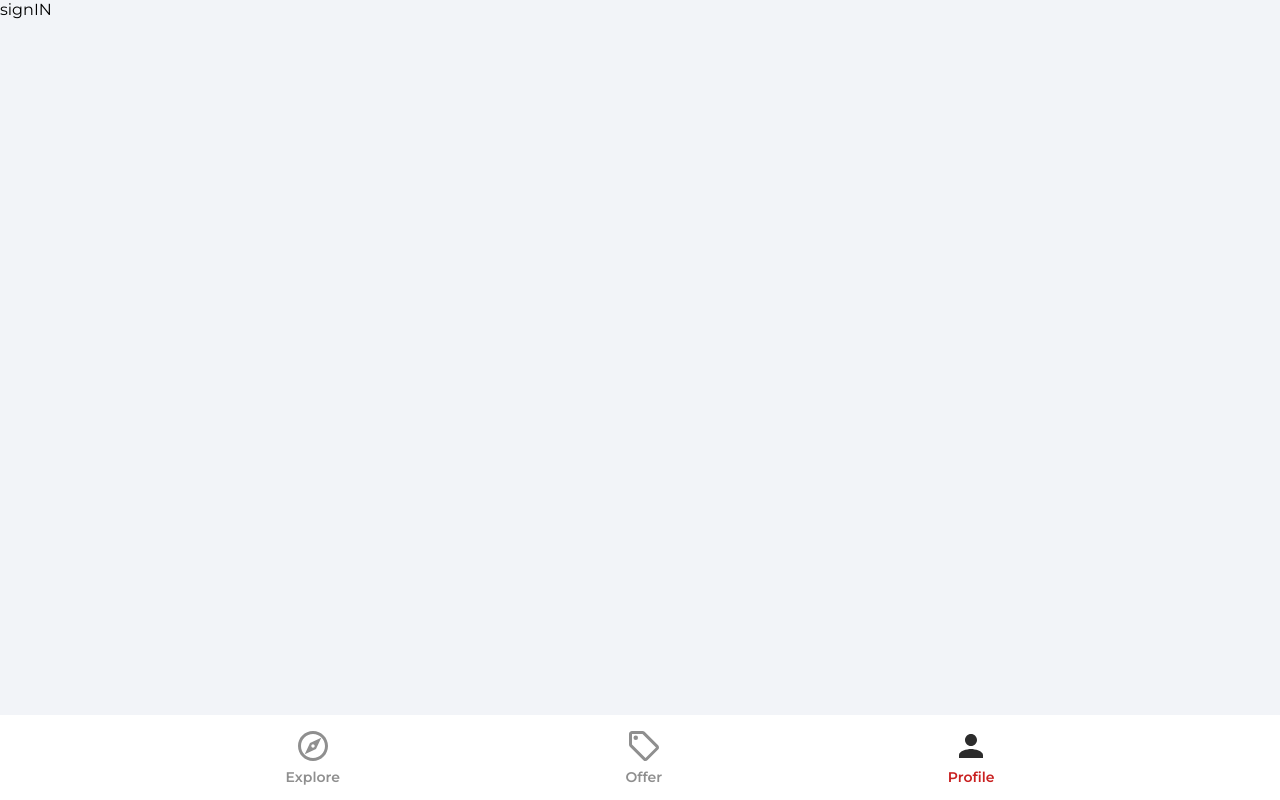
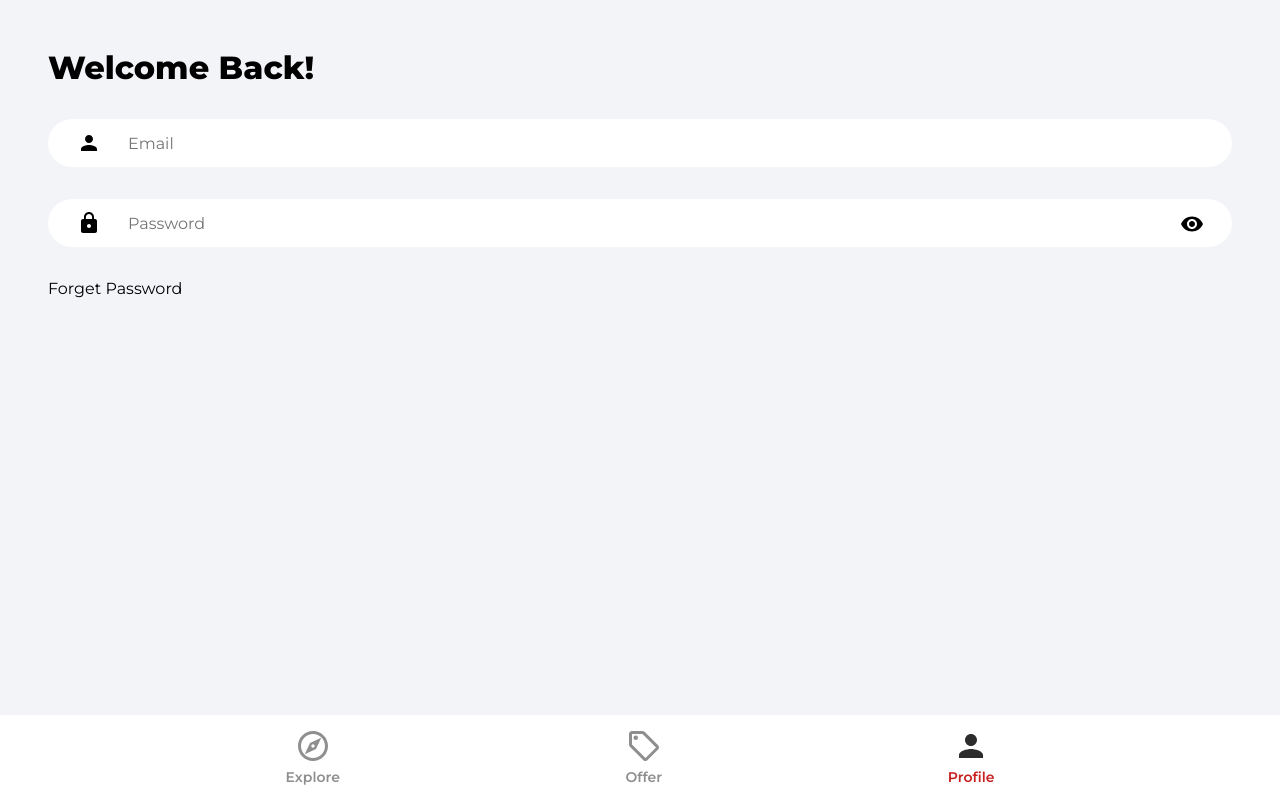
Before and after one commit to ganeshmajhi/House-Marketplace, a React (Create React App) app: page /signin in a window 1280 px wide. Built offline with nearby package versions, Linux system fonts and the light colour scheme.

Commit message:
added sign-in ui

```diff
--- a/src/pages/SignIN.jsx
+++ b/src/pages/SignIN.jsx
@@ -1,6 +1,38 @@
+import {useState} from 'react'
+import {Link, useNavigate} from 'react-router-dom'
+import {ReactComponent as ArrowRightIcon} from '../assets/svg/keyboardArrowRightIcon.svg'
+import visibilityIcon from '../assets/svg/visibilityIcon.svg'
 function SignIN() {
+  const [showPassword, setShowPassword] = useState(false)
+  const [formData, setFormData] = useState({
+    email:'',
+    password: '',
+
+  })
+  const {email,password} = formData
+  const navigate = useNavigate()
+  const onChange = () =>{}
   return (
-    <div>signIN</div>
+   <>
+      <div className='pageContainer'>
+        <header>
+          <p className='pageHeader'>
+            Welcome Back!
+          </p>
+        </header>
+        <form>
+          <input type="email" className='emailInput' placeholder='Email' id="email" value={email} onChange={onChange} />
+          <div className="passwordInputDiv">
+            <input type={showPassword ? 'text' : 'password'} className='passwordInput' placeholder='Password' id="password" value={password} onChange={onChange} />
+            <img src={visibilityIcon} alt="visibility" className='showPassword' onClick={()=>setShowPassword((prevState)=>!prevState)} />
+          </div>
+          <Link to='/forget-password' className='forgetPasswordLink'>
+          Forget Password
+          </Link>
+        </form>
+
+      </div>
+   </>
   )
 }
 
```
